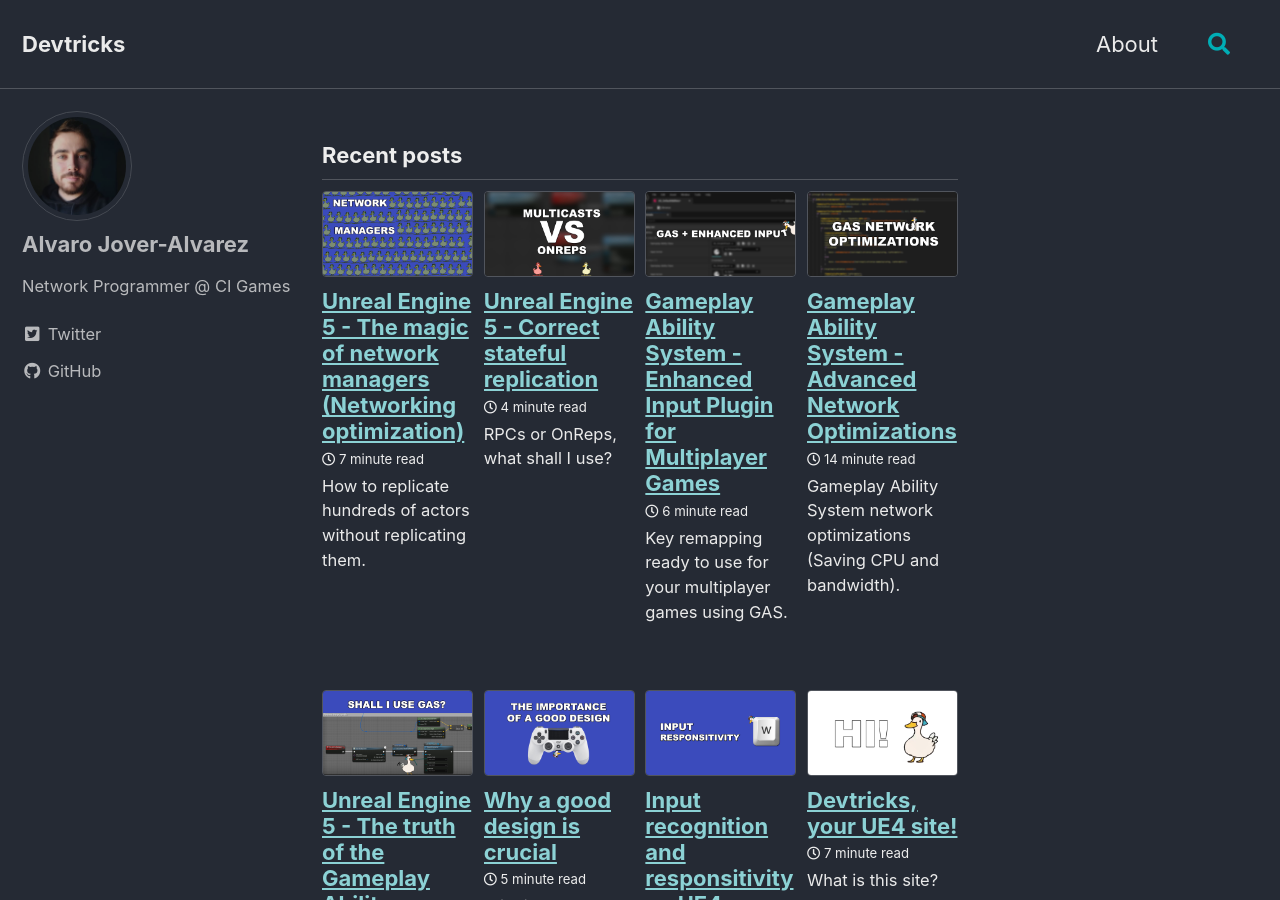
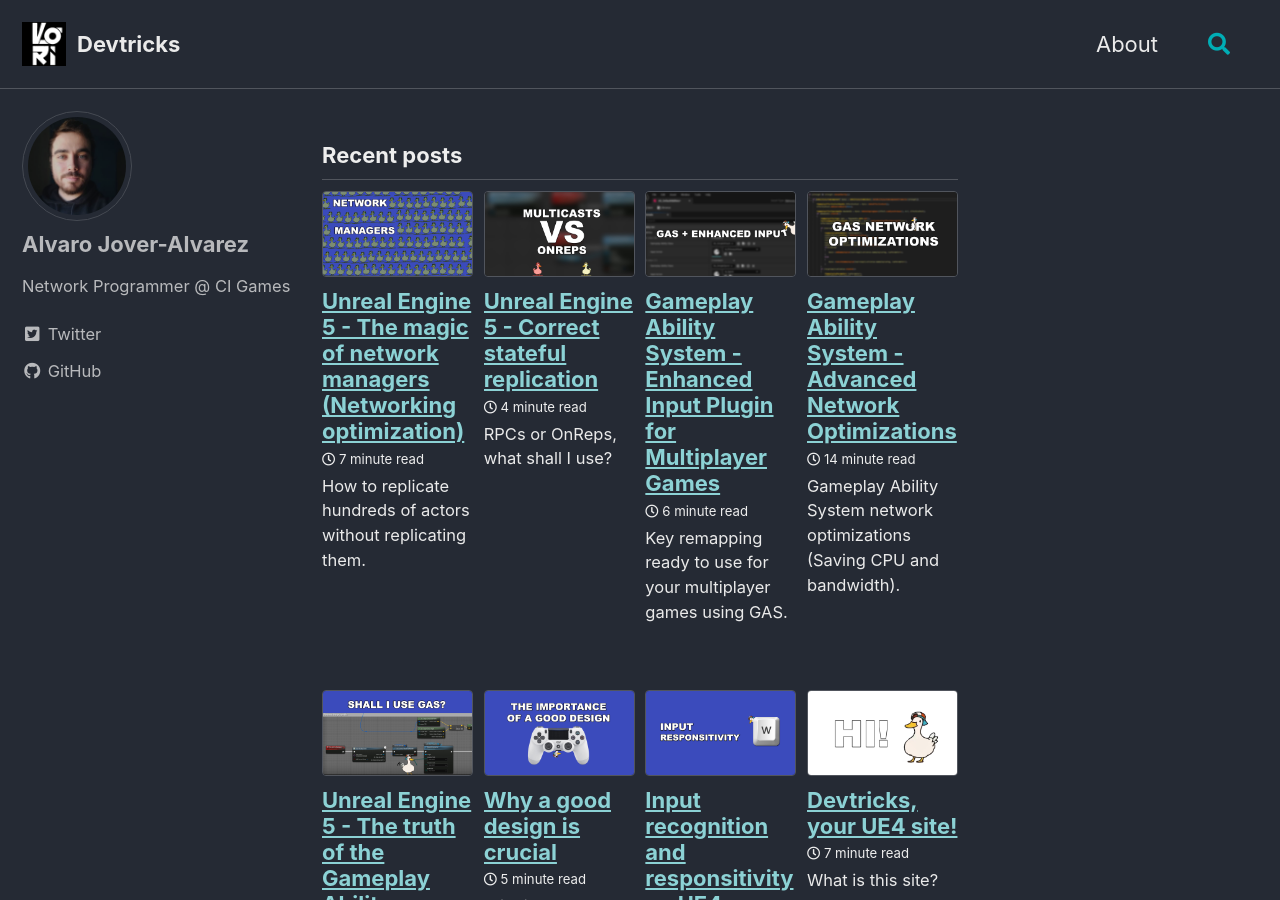
Before and after one commit to vorixo/devtricks, a Jekyll site: the page built from index.html, in a window 1280 px wide and 900 px high. Built offline with Jekyll 4.4.1, drawn with Linux system fonts in a browser that asks for light colours; cached includes are drawn as plain includes; the list of posts is cut into pages by our own code.

Commit message:
[UPD] Logo thumbnail

```diff
--- a/_config.yml
+++ b/_config.yml
@@ -25,7 +25,7 @@
 baseurl                  : # the subpath of your site, e.g. "/blog"
 repository               : # GitHub username/repo-name e.g. "mmistakes/minimal-mistakes"
 teaser                   : # path of fallback teaser image, e.g. "/assets/images/500x300.png"
-logo                     : # path of logo image to display in the masthead, e.g. "/assets/images/88x88.png"
+logo                     : /assets/images/vori.png
 masthead_title           : # overrides the website title displayed in the masthead, use " " for no title
 breadcrumbs              : true # true, false (default)
 words_per_minute         : 200
```
Also changed, not shown: assets/images/vori.png (added).
